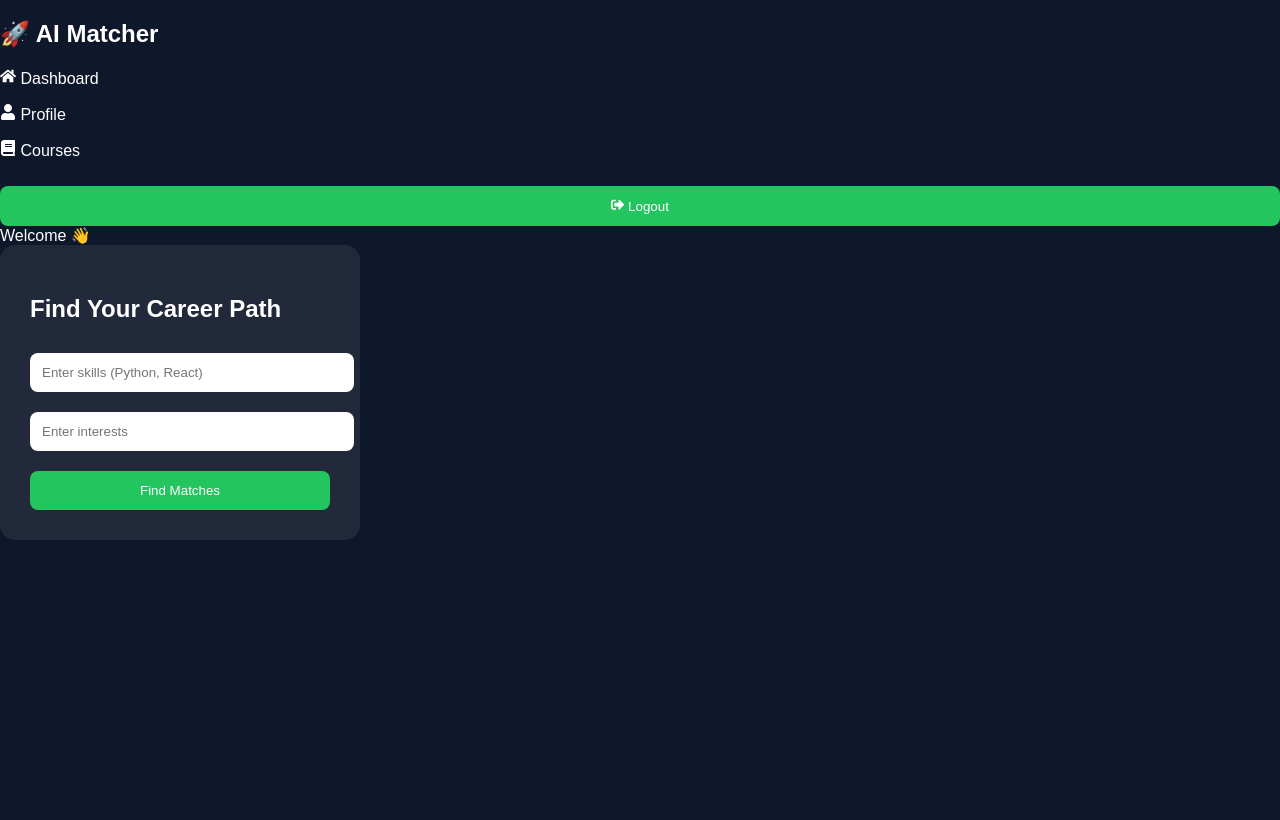
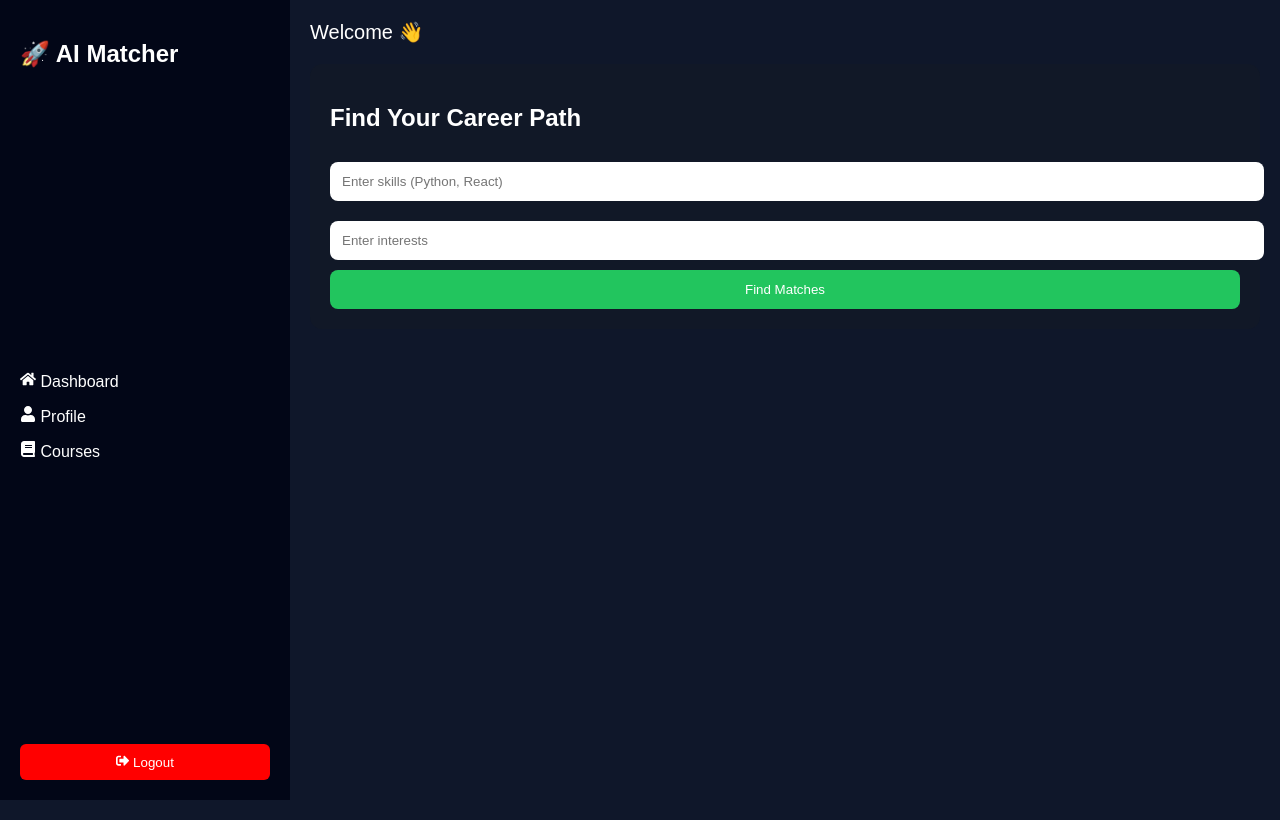
Before and after one commit to Renuka-019/ai-skill-matcher, a React (Create React App) app: page /home in a window 1280 px wide. Built offline with nearby package versions, Linux system fonts and the light colour scheme; sample sign-in values are in the browser's storage.

Commit message:
Update App.css

```diff
--- a/src/App.css
+++ b/src/App.css
@@ -1,44 +1,59 @@
-/* REMOVE WHITE BACKGROUND */
-html, body, #root {
+/* GLOBAL */
+body {
   margin: 0;
-  padding: 0;
-  height: 100%;
+  font-family: 'Poppins', sans-serif;
   background: #0f172a;
-  font-family: 'Poppins', sans-serif;
   color: white;
 }
 
-/* LAYOUT */
-.container {
+/* MAIN LAYOUT */
+.app {
   display: flex;
   height: 100vh;
 }
 
-/* LEFT SIDE */
-.left {
-  flex: 1;
-  background: linear-gradient(135deg, #6366f1, #22c55e);
+/* SIDEBAR */
+.sidebar {
+  width: 250px;
+  background: #020617;
+  padding: 20px;
   display: flex;
-  justify-content: center;
-  align-items: center;
+  flex-direction: column;
+  justify-content: space-between;
 }
 
-/* RIGHT SIDE */
-.right {
+.menu p {
+  margin: 15px 0;
+  cursor: pointer;
+}
+
+/* LOGOUT */
+.logout {
+  background: red;
+  padding: 10px;
+  border: none;
+  color: white;
+  border-radius: 6px;
+}
+
+/* MAIN */
+.main {
   flex: 1;
-  background: #020617;
-  display: flex;
-  justify-content: center;
-  align-items: center;
+  padding: 20px;
+}
+
+/* TOPBAR */
+.topbar {
+  font-size: 20px;
+  margin-bottom: 20px;
 }
 
 /* CARD */
 .card {
-  background: rgba(255,255,255,0.08);
-  padding: 30px;
-  border-radius: 15px;
-  width: 300px;
-  backdrop-filter: blur(10px);
+  background: #111827;
+  padding: 20px;
+  border-radius: 12px;
+  margin-bottom: 20px;
 }
 
 /* INPUT */
@@ -48,7 +63,6 @@ input {
   margin: 10px 0;
   border-radius: 8px;
   border: none;
-  outline: none;
 }
 
 /* BUTTON */
@@ -60,5 +74,18 @@ button {
   color: white;
   border-radius: 8px;
   cursor: pointer;
-  margin-top: 10px;
 }
+
+/* RESULTS GRID */
+.results-grid {
+  display: flex;
+  gap: 20px;
+}
+
+/* RESULT CARD */
+.result-card {
+  flex: 1;
+  background: #020617;
+  padding: 20px;
+  border-radius: 12px;
+}
```
